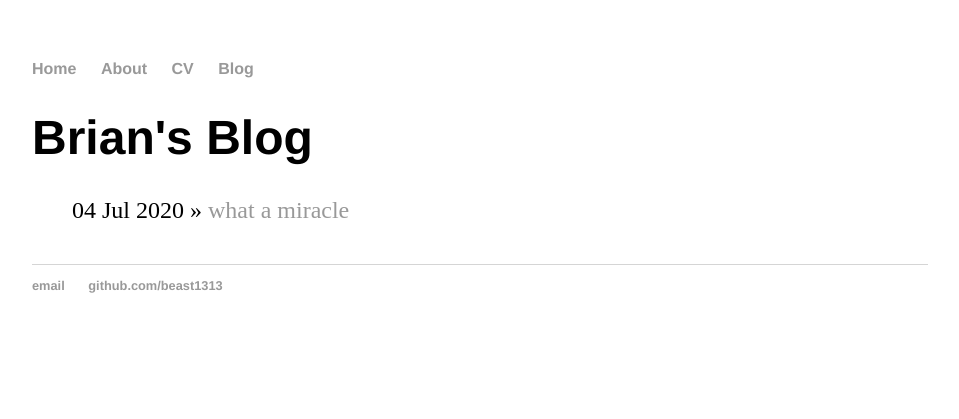
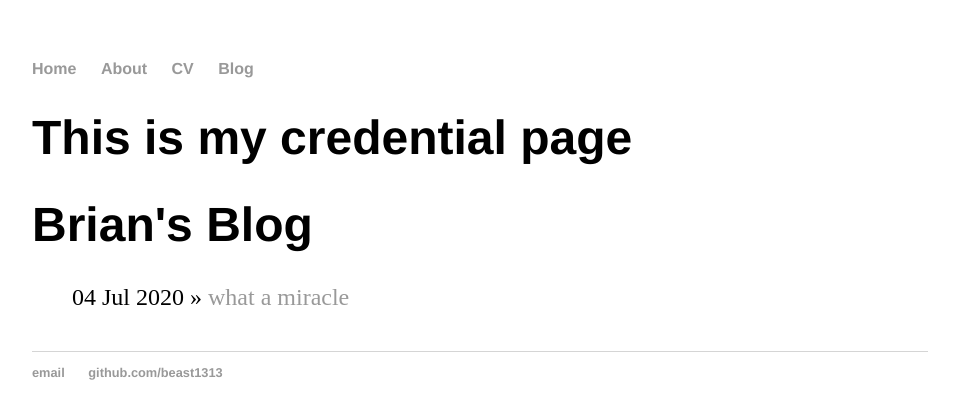
Before and after one commit to beast1313/beast1313.github.io, a Jekyll site: the page built from cv/index.html, in a window 1280 px wide. Shown: the top 419 px of the page, without its empty margins (160-1119 px from the left). Built offline with Jekyll 4.4.1, drawn with Linux system fonts in a browser that asks for light colours.

Commit message:
Update index.html

```diff
--- a/cv/index.html
+++ b/cv/index.html
@@ -1,5 +1,6 @@
 ---
 layout: default
+title: This is my credential page
 ---
 <h1>{{ page.title }}</h1>
 <p class="meta">{{ page.date | date_to_string }}</p>
```
